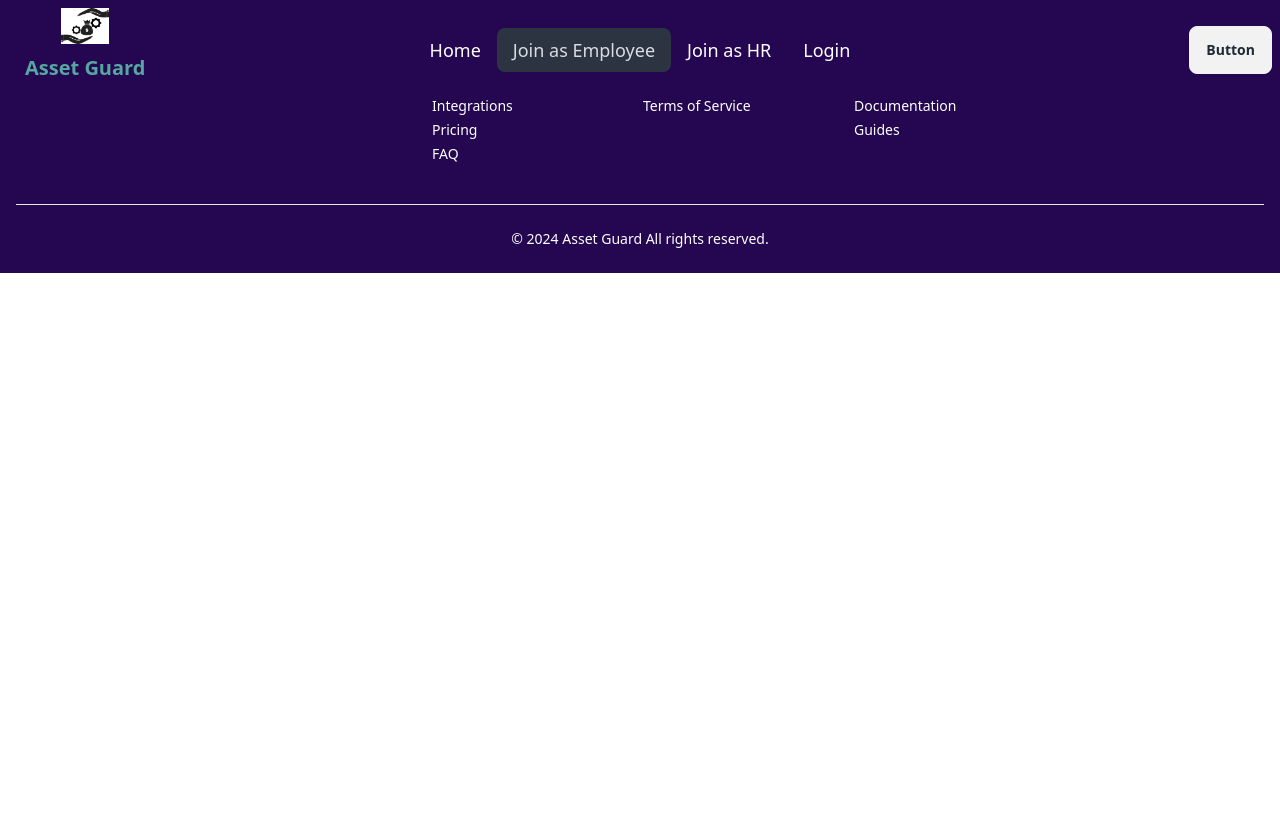
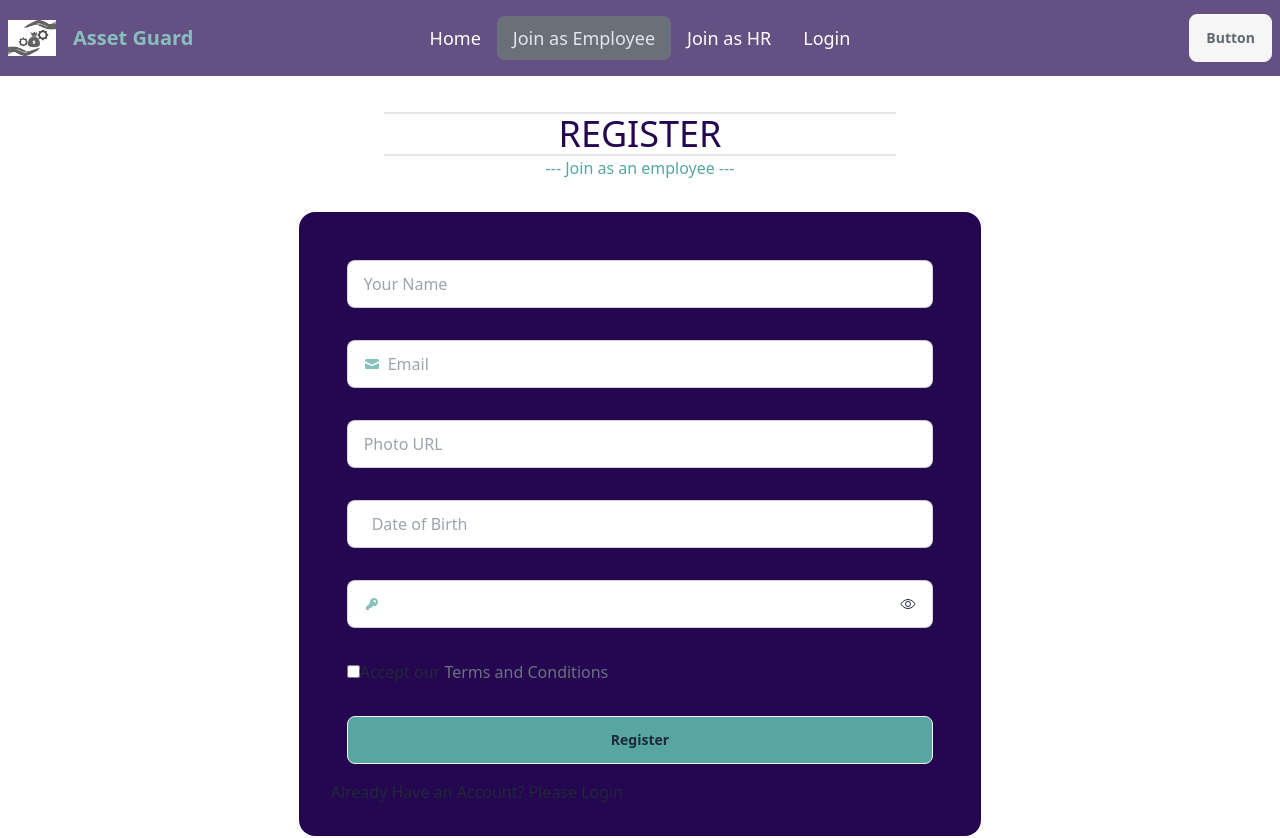
Before and after one commit to NaimoonJannat/B9A12-AssetGuard-Client, a React (Vite) app: page /join-employee in a window 1280 px wide. Shown: the top 838 px of the page. Before the commit the page ends 800 px from the top, so only its background shows below. Built offline with nearby package versions, Linux system fonts and the light colour scheme.

Commit message:
Register for employee page

```diff
--- a/package.json
+++ b/package.json
@@ -13,6 +13,7 @@
     "localforage": "^1.10.0",
     "match-sorter": "^6.3.4",
     "react": "^18.2.0",
+    "react-datepicker": "^6.9.0",
     "react-dom": "^18.2.0",
     "react-icons": "^5.2.1",
     "react-responsive-carousel": "^3.2.23",
--- a/src/Guest/JoinEmployee.jsx
+++ b/src/Guest/JoinEmployee.jsx
@@ -1,9 +1,153 @@
-
+import { Link } from "react-router-dom";
+import Title from "../Shared/Title";
+import { useState } from "react";
+import { IoEyeOffOutline, IoEyeOutline } from "react-icons/io5";
+import DatePicker from "react-datepicker";
+import "react-datepicker/dist/react-datepicker.css";
 
 const JoinEmployee = () => {
+    const [registerError, setRegisterError] = useState("");
+    const [registerSuccess, setRegisterSuccess] = useState("");
+    const [showPass, setShowPass] = useState(false);
+
+      // to handle date picking
+      const [dueDate, setDueDate] = useState(null);
+      const handleDateChange = (date) => {
+          setDueDate(date);
+      };
+
+    const handleRegister = (e) => {
+        e.preventDefault();
+        const name = e.target.name.value;
+        const email = e.target.email.value;
+        const photo = e.target.url.value;
+        const birthdate = e.target.birthdate.value;
+        const password = e.target.password.value;
+        const accepted = e.target.terms.checked;
+        console.log(name, email, birthdate, photo, password);
+
+        if (password.length < 6) {
+            setRegisterError("Password should be at least 6 characters");
+            return;
+        } else if (!/[A-Z]/.test(password)) {
+            setRegisterError(
+                "Your password should have at least one uppercase character"
+            );
+            return;
+        } else if (!/[a-z]/.test(password)) {
+            setRegisterError(
+                "Your password should have at least one lowercase character"
+            );
+            return;
+        } else if (!accepted) {
+            setRegisterError("Please accept our terms and conditions");
+            return;
+        }
+    }
     return (
-        <div>
+        <div className="w-full md:w-4/5 mx-auto py-20  min-h-screen">
+            <div className="flex flex-col justify-between">
+                <div>
+                    <Title title="Register" subtitle="Join as an employee" ></Title>
+                </div>
+                <div className="card shrink-0 p-4 lg:p-8 w-full mx-auto md:w-2/3 bg-[#240750]">
+                    <form className="space-y-8 p-4" onSubmit={handleRegister}>
+                        <label className="input input-bordered flex items-center gap-2">
+                            <input
+                                type="text"
+                                name="name"
+                                className="grow text-gray-500"
+                                placeholder="Your Name"
+                                required
+                            />
+                        </label>
+                        <label className="input input-bordered flex items-center gap-2">
+                            <svg
+                                xmlns="http://www.w3.org/2000/svg"
+                                viewBox="0 0 16 16"
+                                fill="currentColor"
+                                className="w-4 h-4 opacity-70 text-[#57A6A1]"
+                            >
+                                <path d="M2.5 3A1.5 1.5 0 0 0 1 4.5v.793c.026.009.051.02.076.032L7.674 8.51c.206.1.446.1.652 0l6.598-3.185A.755.755 0 0 1 15 5.293V4.5A1.5 1.5 0 0 0 13.5 3h-11Z" />
+                                <path d="M15 6.954 8.978 9.86a2.25 2.25 0 0 1-1.956 0L1 6.954V11.5A1.5 1.5 0 0 0 2.5 13h11a1.5 1.5 0 0 0 1.5-1.5V6.954Z" />
+                            </svg>
+                            <input
+                                type="email"
+                                name="email"
+                                className="grow text-gray-500"
+                                placeholder="Email"
+                                required
+                            />
+                        </label>
+                        <label className="input input-bordered flex items-center gap-2">
+                            <input
+                                type="text"
+                                name="url"
+                                className="grow text-gray-500"
+                                placeholder="Photo URL"
+                                required
+                            />
+                        </label>
+                        <label className="input input-bordered flex items-center gap-2">
+                        <DatePicker
+                                            selected={dueDate}
+                                            name="birthdate"
+                                            onChange={handleDateChange}
+                                            className="w-full text-gray-500 p-2 rounded-md"
+                                            dateFormat="dd-MM-yyyy"
+                                            placeholderText="Date of Birth"
+                                        />
+                        </label>
+                        <label className="input input-bordered flex items-center gap-2">
+                            <svg
+                                xmlns="http://www.w3.org/2000/svg"
+                                viewBox="0 0 16 16"
+                                fill="currentColor"
+                                className="w-4 h-4 opacity-70 text-[#57A6A1]"
+                            >
+                                <path
+                                    fillRule="evenodd"
+                                    d="M14 6a4 4 0 0 1-4.899 3.899l-1.955 1.955a.5.5 0 0 1-.353.146H5v1.5a.5.5 0 0 1-.5.5h-2a.5.5 0 0 1-.5-.5v-2.293a.5.5 0 0 1 .146-.353l3.955-3.955A4 4 0 1 1 14 6Zm-4-2a.75.75 0 0 0 0 1.5.5.5 0 0 1 .5.5.75.75 0 0 0 1.5 0 2 2 0 0 0-2-2Z"
+                                    clipRule="evenodd"
+                                />
+                            </svg>
+                            <input
+                                type={showPass ? "text" : "password"}
+                                required
+                                className="grow text-gray-500"
+                                name="password"
+                            />
+                            <span
+                                onClick={() => setShowPass(!showPass)}
+                                className="text-base"
+                            >
+                                {showPass ? <IoEyeOffOutline /> : <IoEyeOutline />}
+                            </span>
+                        </label>
 
+                        <div>
+                            <input type="checkbox" name="terms" />
+                            <label htmlFor="terms">
+                                Accept our <a className="text-gray-500" href="">Terms and Conditions</a>
+                            </label>
+                        </div>
+                        <label>
+                            <input
+                                type="submit"
+                                className="btn w-full bg-[#57A6A1] mt-8"
+                                value="Register"
+                            ></input>
+                        </label>
+                    </form>
+                    {registerError && <p className="text-red-600">{registerError}</p>}
+                    {registerSuccess && (
+                        <p className="text-green-600">{registerSuccess}</p>
+                    )}
+                    <p>
+                        Already Have an Account? Please <Link to="/login">Login</Link>
+                    </p>
+                </div>
+            </div>
         </div>
     );
 };
--- a/src/Guest/NavGuest.jsx
+++ b/src/Guest/NavGuest.jsx
@@ -41,7 +41,7 @@
     </>;
 
     return (
-        <div className="navbar bg-[#240750] fixed z-10">
+        <div className="navbar bg-[#240750] fixed z-10 opacity-70">
             <div className="navbar-start">
                 <div className="dropdown">
                     <div tabIndex={0} role="button" className="btn btn-ghost lg:hidden">
@@ -53,7 +53,7 @@
                         {navOptions}
                     </ul>
                 </div>
-                <div className="flex flex-col justify-center items-center">
+                <div className="flex flex-row justify-center items-center">
                     <img className="w-12" src={logo} alt="" />
                 <a className="btn btn-ghost text-[#57A6A1] text-xl">Asset Guard</a>
                 </div>
--- a/src/Shared/Title.jsx
+++ b/src/Shared/Title.jsx
@@ -2,7 +2,7 @@
 
 const Title = ({title, subtitle}) => {
     return (
-        <div className="md:w-4/12 mx-auto text-center my-8">
+        <div className="md:w-1/2 mx-auto text-center my-8">
         <h2 className="uppercase text-4xl text-[#240750] border-y-2">{title}</h2>
         <p className="text-[#57A6A1] mb-2">--- {subtitle} ---</p>
     </div>
```
Also changed, not shown: 1 other file (tests, documents, lock files or other folders).
